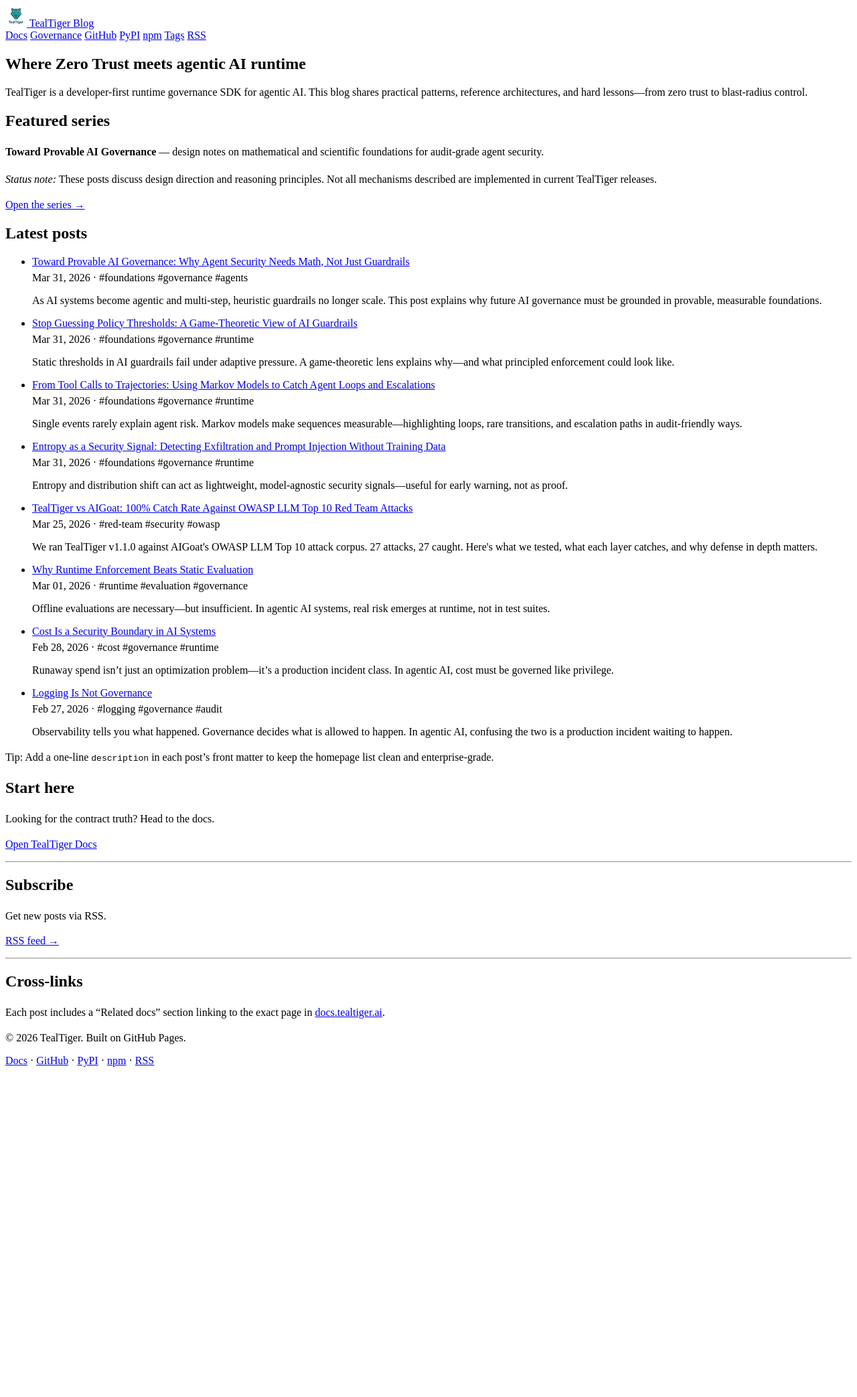
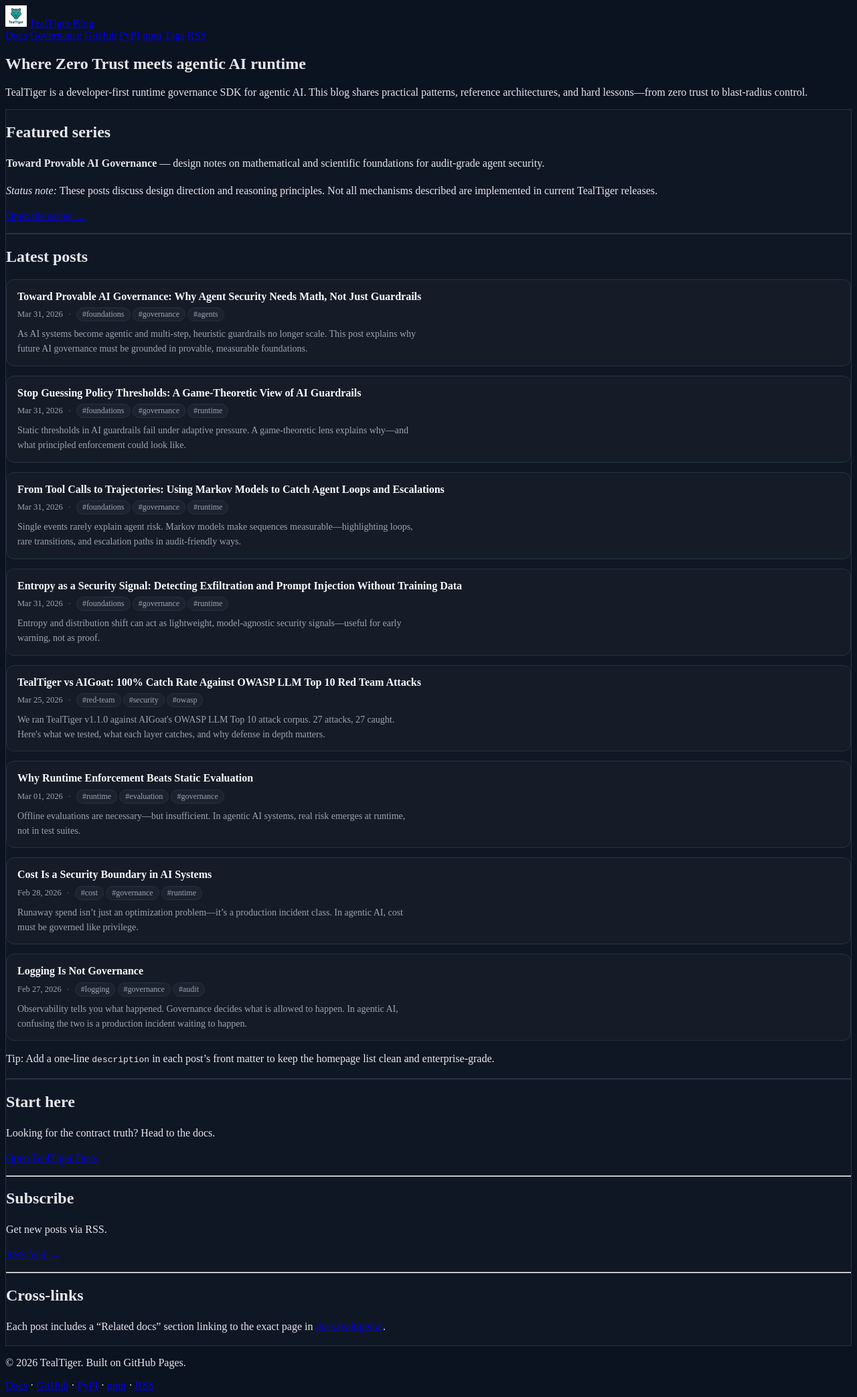
Before and after one commit to agentguard-ai/TealTiger-Blogs, a Jekyll site: the page built from index.md, in a window 1280 px wide. Shown: the whole page at 67% size. Built offline with Jekyll 4.4.1, drawn with Linux system fonts in a browser that asks for light colours; before the commit the page ends 1601 px from its top, so only the background shows below that.

Commit message:
Update style.scss

```diff
--- a/assets/css/style.scss
+++ b/assets/css/style.scss
@@ -1,25 +1,101 @@
+---
+---
+
 /* =========================================================
-   TealTiger Homepage – Enterprise Post List
-   (matches index.md markup)
+   TealTiger — Enterprise Dark Mode (Primer-safe)
+   GitHub Pages / jekyll-theme-primer compatible
    ========================================================= */
 
-/* Remove bullets & spacing noise */
-.post-list {
-  list-style: none;
-  margin: 0;
-  padding: 0;
+:root {
+  --tt-bg: #0b1220;
+  --tt-bg-soft: #0f172a;
+  --tt-fg: #e5e7eb;
+  --tt-fg-muted: #9aa4b2;
+  --tt-accent: #2dd4bf;
+  --tt-border: #243244;
+  --tt-link: #7dd3fc;
 }
 
-/* Card rows */
+/* Base page colors */
+html,
+body {
+  background-color: var(--tt-bg);
+  color: var(--tt-fg);
+}
+
+/* Primer forces white background on .markdown-body */
+.markdown-body {
+  background-color: var(--tt-bg) !important;
+  color: var(--tt-fg);
+  line-height: 1.65;
+  font-size: 16px;
+}
+
+/* Headings — restrained enterprise */
+.markdown-body h1,
+.markdown-body h2,
+.markdown-body h3,
+.markdown-body h4 {
+  color: #f8fafc;
+  border-bottom: 0;
+}
+
+/* Muted text */
+.markdown-body em,
+.markdown-body time {
+  color: var(--tt-fg-muted);
+}
+
+/* Links — calm */
+.markdown-body a {
+  color: var(--tt-link);
+  text-decoration: none;
+}
+
+.markdown-body a:hover {
+  color: var(--tt-accent);
+  text-decoration: underline;
+}
+
+/* Horizontal rules */
+.markdown-body hr {
+  border-color: var(--tt-border);
+}
+
+/* Code blocks */
+.markdown-body pre,
+.markdown-body code {
+  background-color: var(--tt-bg-soft);
+  color: var(--tt-fg);
+  border-radius: 8px;
+}
+
+/* =========================================================
+   Cards — ensure dark surface even under Primer
+   ========================================================= */
+.card {
+  background: rgba(255, 255, 255, 0.02);
+  border: 1px solid var(--tt-border);
+}
+
+/* =========================================================
+   Homepage – Enterprise Post List (matches index.md markup)
+   ========================================================= */
+.post-list {
+  list-style: none !important;
+  margin: 0;
+  padding: 0 !important;
+}
+
 .post-item {
-  border: 1px solid var(--tt-border, #243244);
+  list-style: none !important;
+  border: 1px solid var(--tt-border);
   border-radius: 12px;
   background: rgba(255, 255, 255, 0.02);
   padding: 14px 16px;
   margin-bottom: 14px;
 }
 
-/* Post title */
 .post-title-link {
   display: inline-block;
   font-weight: 600;
@@ -30,15 +106,14 @@
 }
 
 .post-title-link:hover {
-  color: var(--tt-accent, #2dd4bf);
+  color: var(--tt-accent);
   text-decoration: underline;
 }
 
-/* Meta row (date + tags) */
 .post-meta {
   margin-top: 6px;
   font-size: 12.5px;
-  color: var(--tt-fg-muted, #9aa4b2);
+  color: var(--tt-fg-muted);
   display: flex;
   gap: 8px;
   flex-wrap: wrap;
@@ -46,31 +121,28 @@
 }
 
 .post-meta time {
-  color: var(--tt-fg-muted, #9aa4b2);
+  color: var(--tt-fg-muted);
 }
 
-/* Dot separator */
 .post-meta .dot {
   opacity: 0.6;
 }
 
-/* Tag badges */
 .badge {
   display: inline-block;
   padding: 2px 8px;
-  border: 1px solid var(--tt-border, #243244);
+  border: 1px solid var(--tt-border);
   border-radius: 999px;
   background: rgba(255, 255, 255, 0.03);
   font-size: 12px;
-  color: var(--tt-fg-muted, #9aa4b2);
+  color: var(--tt-fg-muted);
 }
 
-/* Description / excerpt */
 .post-excerpt {
   margin-top: 8px;
   margin-bottom: 0;
   font-size: 14px;
   line-height: 1.55;
-  color: var(--tt-fg-muted, #9aa4b2);
+  color: var(--tt-fg-muted);
   max-width: 85ch;
 }
```
